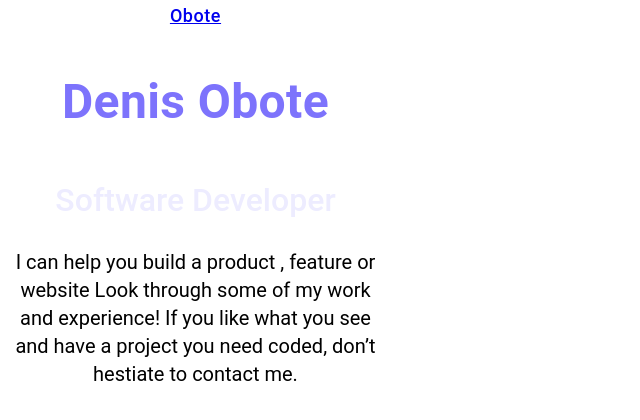
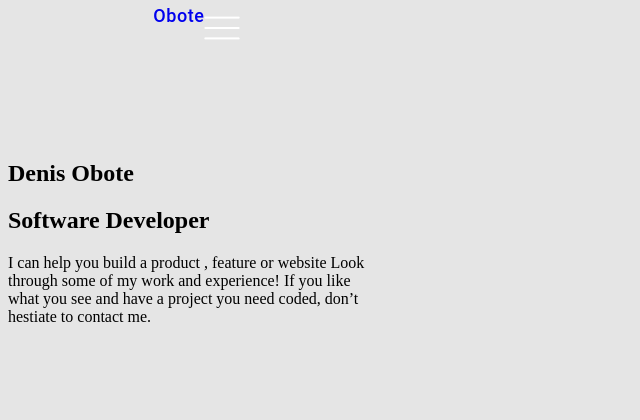
Before and after one commit to Obote/portfolio-obote, a website: page index.html in a window 1280 px wide. Shown: the whole page, without its empty margins (0-640 px from the left). Drawn offline with Linux system fonts and the light colour scheme; a web font is replaced by a local one.

Commit message:
Add header style

```diff
--- a/index.html
+++ b/index.html
@@ -8,7 +8,7 @@
     <title>I`m Obote</title>
 </head>
 <body>
-    <header>
+    <header class="profile-menu">
         <a href="#">Obote</a>
         <nav class="nav-menu"><img src="./assests/menu-icon.png" alt="menu icon"></nav>
     </header>
--- a/styles/main.css
+++ b/styles/main.css
@@ -1,11 +1,28 @@
 @import url("https://fonts.googleapis.com/css?family=Muli&display=swap");
 @import url("https://fonts.googleapis.com/css?family=Quicksand&display=swap");
+
+* {
+  list-style-type: none;
+  text-decoration: none;
+}
 
 body {
   display: flex;
   flex-direction: column;
   align-items: center;
+  background-color: #e5e5e5;
+  height: 92px;
   width: 375px;
+  left: 0;
+  top: 0;
+  border-radius: 0;
+}
+
+header {
+  display: flex;
+  justify-content: space-between;
+  align-items: center;
+  height: 46px;
 }
 
 a {
@@ -15,7 +32,8 @@ a {
   font-weight: 500;
   line-height: 16px;
   letter-spacing: 0.03em;
-  text-align: center;
+  text-align: left;
+  margin-top: ;
 }
 
 .nav-menu {
@@ -26,36 +44,10 @@ a {
   border-radius: 0;
 }
 
-h1 {
-  font-family: Roboto, sans-serif;
-  font-size: 48px;
-  font-style: normal;
-  font-weight: 700;
-  line-height: 72px;
-  letter-spacing: 0.3700000047683716px;
-  text-align: center;
-  color: #7D73FC;
-
+.profile-container {
+  margin-top: 100px;
+  width: 375px;
+  left: 0;
+  top: 0;
+  padding-top: 1rem;
 }
-
-h2 {
-  font-family: Roboto, sans-serif;
-  font-size: 32px;
-  font-style: normal;
-  font-weight: 500;
-  line-height: 44px;
-  letter-spacing: 0;
-  text-align: center;
-  color: #EDECFF;
-
-}
-
-p {
-  font-family: Roboto, sans-serif;
-  font-size: 20px;
-  font-style: normal;
-  font-weight: 400;
-  line-height: 28px;
-  letter-spacing: 0;
-  text-align: center;
-}
```
Also changed, not shown: assests/eclipes1.png (added).
